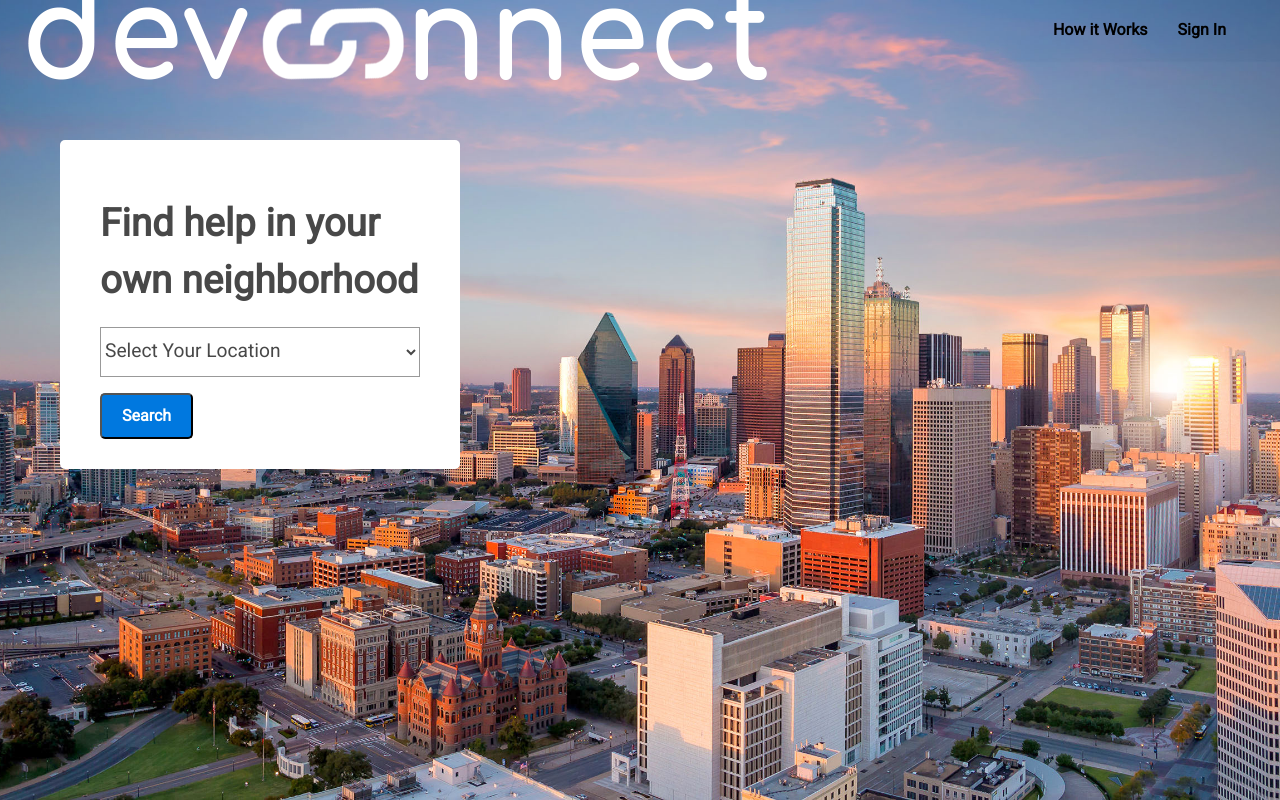
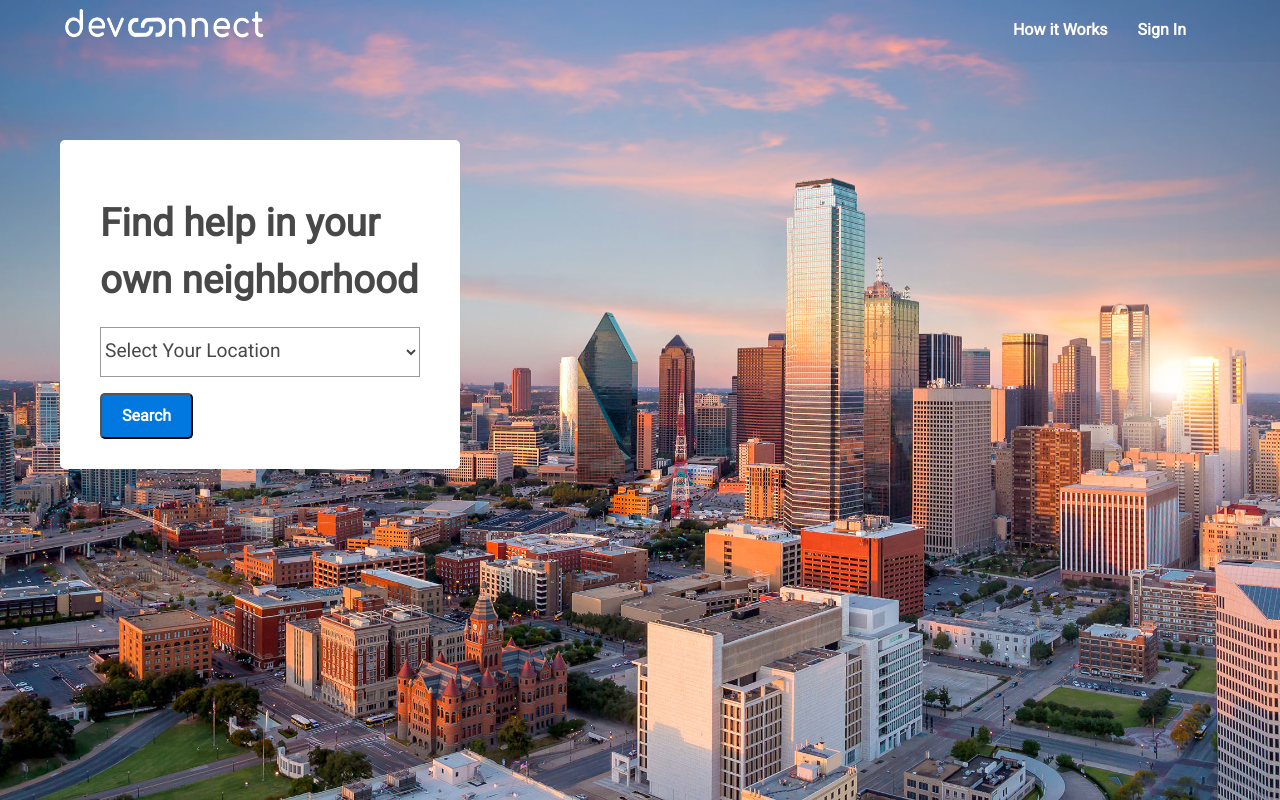
Before and after one commit to shawnholcomb/cowork, a React (Create React App) app: page / in a window 1280 px wide. Built offline with nearby package versions, Linux system fonts and the light colour scheme.

Commit message:
fixed navbar link styling

```diff
--- a/src/components/ComposeMessage.js
+++ b/src/components/ComposeMessage.js
@@ -8,7 +8,7 @@ const styles = {
         width: '100%',
         height: 'auto',
         position: 'absolute',
-        bottom: 0
+        bottom: 0,
     },
     composeDiv: {
         padding: '0.8em',
@@ -59,7 +59,7 @@ const ComposeMessage = () => {
                 <div style={styles.inputDiv}>
                     <img style={styles.profilePic} src="/images/defaultProfilePic.png" alt="current profile pic"></img>
                     <input style={styles.input} type='text' placeholder="Enter your message here"></input>
-                    <button className="dim" style={styles.button}>Submit</button>
+                    <button className="dim pointer" style={styles.button}>Submit</button>
                 </div>
             </div>
     );
--- a/src/components/MainNav.js
+++ b/src/components/MainNav.js
@@ -1,11 +1,5 @@
 import React from "react";
 import { Link } from "react-router-dom";
-
-// const landingStyles = {
-//   h4: {
-//     color: "#fff"
-//   }
-// };
 
 const styles = {
   nav: {
@@ -17,7 +11,11 @@ const styles = {
   },
   a: {
     textDecoration: "none",
-    color: "inherit"
+    color: "#0070dd"
+  },
+  aLanding: {
+    textDecoration: "none",
+    color: '#fff'
   },
   h1: {
     margin: 0
@@ -45,13 +43,31 @@ const styles = {
   }
 };
 
-const MainNav = () => {
+class MainNav extends React.Component {
+  state = {
+    isLandingPage: false
+  }
+
+  isLanding = () => {
+    if (window.location.pathname === "/") {
+      this.setState({ isLandingPage: true });
+    }
+  };
+
+  componentDidMount() {
+    this.isLanding();
+  }
+
+  render() {
     return (
       <div style={styles.navLogoLinks}>
         <ul style={styles.navList}>
           <li style={styles.navListLi}>
-          <a href="/works" style={styles.a}>
-            <h4>
+            <a href="/works"
+              style={this.state.isLandingPage
+                ? styles.aLanding
+                : styles.a}>
+              <h4 className="underline-hover">
                 How it Works
             </h4>
             </a>
@@ -61,9 +77,10 @@ const MainNav = () => {
               to={{
                 state: { isAuthModalOpen: true }
               }}
-            style={styles.a}
-          >
-            <h4>
+              style={this.state.isLandingPage
+                ? styles.aLanding
+                : styles.a}>
+              <h4 className="underline-hover">
                 Sign In
             </h4>
             </Link>
@@ -71,6 +88,7 @@ const MainNav = () => {
         </ul>
       </div>
     );
-};
+  }
+}
 
 export default MainNav;
--- a/src/components/MessageBoard.js
+++ b/src/components/MessageBoard.js
@@ -3,11 +3,11 @@ import Message from './Message';
 
 const styles = {
     container: {
-        width: 950,
+        width: 980,
         height: '100%',
         position: 'relative',
-        padding: '1em 0',
-        overflow: 'scroll',
+        padding: '0 4px 132px 0',
+        overflowY: 'scroll',
         borderRadius: 10
     }
 }
--- a/src/components/NavBar.js
+++ b/src/components/NavBar.js
@@ -1,13 +1,6 @@
 import React from "react";
-// import { Link } from "react-router-dom";
 import MainNav from "./MainNav";
 import SignedIn from "./SignedIn";
-
-// const landingStyles = {
-//   h4: {
-//     color: "#fff"
-//   }
-// };
 
 const styles = {
   nav: {
@@ -15,7 +8,9 @@ const styles = {
     padding: "0.1rem 1.5rem",
     display: "flex",
     direction: "row",
-    justifyContent: "space-between"
+    justifyContent: "space-between",
+    maxWidth: 1200,
+    margin: '0 auto'
   },
   a: {
     textDecoration: "none",
@@ -44,6 +39,10 @@ const styles = {
     display: "flex",
     direction: "row",
     justifyContent: "flex-end"
+  },
+  logo: {
+      width: 200,
+      marginBottom: 10
   }
 };
 
@@ -69,6 +68,7 @@ class NavBar extends React.Component {
         <div style={styles.navLogoLinks}>
           <a href="/home">
             <img
+              style={styles.logo}
               alt="devconnect logo"
               src={
                 this.state.isLandingPage
--- a/src/components/SignedIn.js
+++ b/src/components/SignedIn.js
@@ -1,5 +1,4 @@
 import React from "react";
-import { Link } from "react-router-dom";
 
 const styles = {
   nav: {
--- a/src/components/Wall.js
+++ b/src/components/Wall.js
@@ -4,11 +4,12 @@ import ComposeMessage from './ComposeMessage';
 
 const styles = {
   container: {
-    width: 950,
-    height: '70vh',
+    width: 960,
+    height: '75vh',
     position: 'relative',
-    padding: '1em 0',
-    overflow: 'scroll'
+    padding: '1em 0 0 0',
+    overflow: 'hidden',
+    background: '#fafafa'
   }
 }
 
```
Lines whose indentation alone changed are shown as unchanged.
